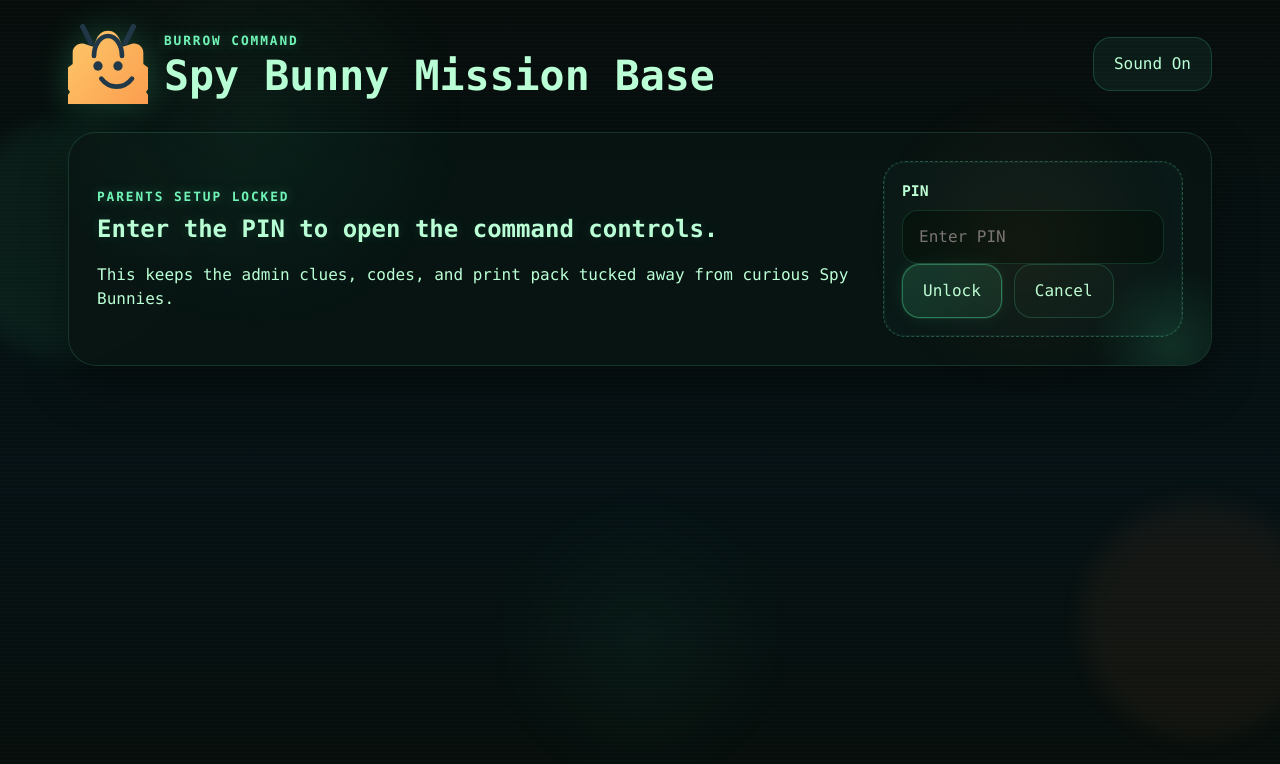
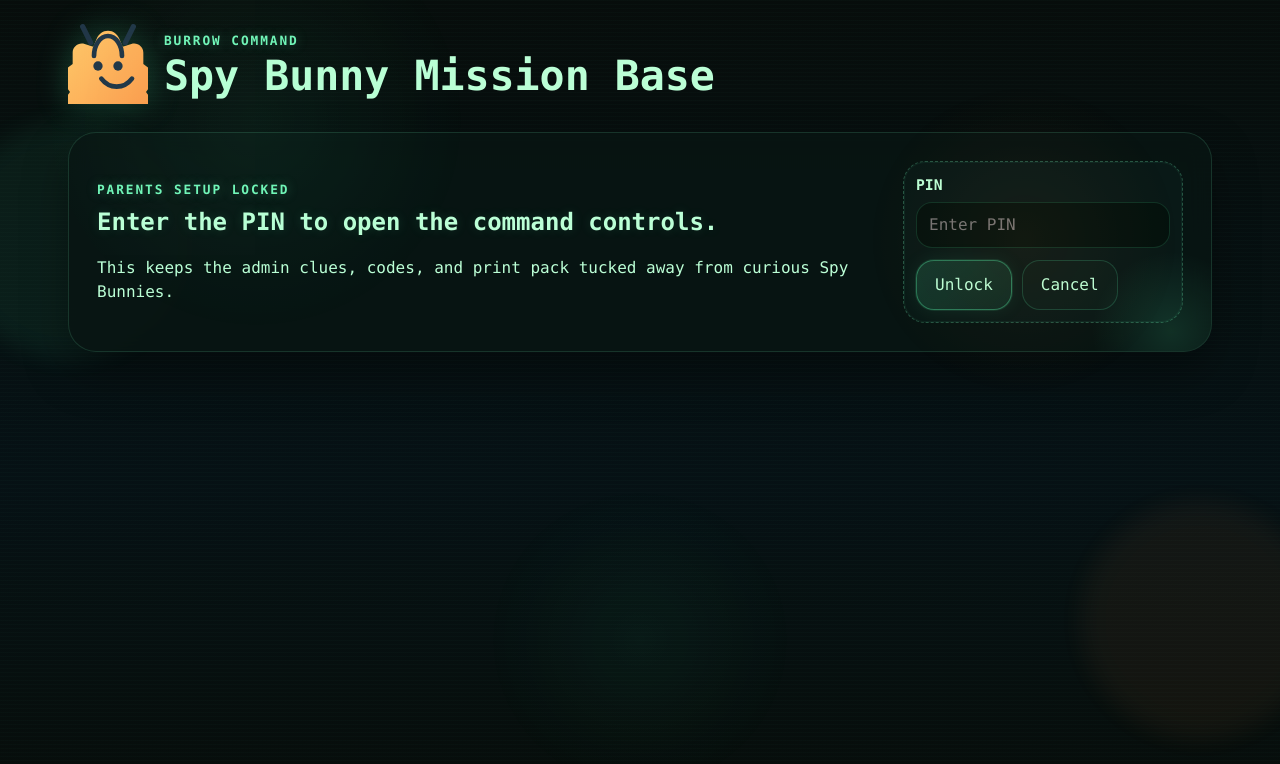
Before and after one commit to andyclifton-stack/spybunnies, a React (Vite) app: page / in a window 1280 px wide. Both pictures are taken after a click on the button "Agent Access". Shown: the top 764 px of the page. Built offline with nearby package versions, Linux system fonts and the light colour scheme.

Commit message:
Switch missions to code-slip flow

```diff
--- a/src/App.tsx
+++ b/src/App.tsx
@@ -228,7 +228,7 @@ function App() {
     setCodeFeedback(
       isFinalMission
         ? 'Treasure unlocked. Spy Bunnies, mission complete!'
-        : `Mission ${currentMission.id} cleared. Next clue incoming.`,
+        : `Code accepted. Mission ${currentMission.id + 1} is ready. Press Listen Now.`,
     );
     setFeedbackTone('success');
 
@@ -237,13 +237,6 @@ function App() {
     } else {
       playSound(playSuccessSound);
     }
-  }
-
-  function toggleSound(): void {
-    setGameState((current) => ({
-      ...current,
-      soundEnabled: !current.soundEnabled,
-    }));
   }
 
   function resetGame(): void {
@@ -316,14 +309,6 @@ function App() {
               Agent Access
             </button>
           ) : null}
-          <button
-            type="button"
-            className="secondary-button"
-            onClick={toggleSound}
-            aria-pressed={gameState.soundEnabled}
-          >
-            {gameState.soundEnabled ? 'Sound On' : 'Sound Off'}
-          </button>
         </div>
       </header>
 
@@ -531,7 +516,7 @@ function PrepScreen({
           </p>
         </div>
 
-        <div className="status-panel">
+        <div className="status-panel parent-pin-panel">
           <div className="status-chip">
             {missionsCompleted} / {MISSIONS.length} missions solved
           </div>
@@ -546,7 +531,7 @@ function PrepScreen({
       </section>
 
       <section className="panel">
-        <h3>Mission Cheat Sheet</h3>
+        <h3>Code Slip Pack</h3>
         <div className="mission-list">
           {MISSIONS.map((mission) => (
             <article className="mission-item" key={mission.id}>
@@ -554,13 +539,14 @@ function PrepScreen({
                 <p className="mission-kicker">Mission {mission.id}</p>
                 <h4>{mission.title}</h4>
                 <p>{mission.prepHint}</p>
+                <div className="admin-clue-block admin-code-card">
+                  <p className="spy-id-kicker">Code Slip To Hide</p>
+                  <p className="admin-code">{mission.acceptedCodes[0]}</p>
+                </div>
                 <div className="admin-clue-block">
-                  <p className="spy-id-kicker">Printable clue</p>
+                  <p className="spy-id-kicker">Mission app clue reference</p>
                   <TextBlocks text={mission.clueText} />
                 </div>
-              </div>
-              <div className="answer-chip">
-                Code: {mission.acceptedCodes.join(' / ')}
               </div>
             </article>
           ))}
@@ -577,7 +563,7 @@ function PrepScreen({
           </button>
         ) : null}
         <button type="button" className="secondary-button" onClick={onPrint}>
-          Print Clues & Codes
+          Print Code Pack
         </button>
         <button type="button" className="danger-button" onClick={onReset}>
           Reset Game
@@ -611,7 +597,7 @@ function ParentsPinScreen({
             curious Spy Bunnies.
           </p>
         </div>
-        <div className="status-panel">
+        <div className="status-panel parent-pin-panel">
           <label className="field">
             <span>PIN</span>
             <input
@@ -1231,10 +1217,10 @@ function MissionTransmissionPanel({
 }) {
   return (
     <NarratedRevealPanel
-      buttonLabel="Decrypt & Read Mission"
-      lockedLabel="Transmission locked. Press the button to reveal the mission."
+      buttonLabel="Listen Now"
+      lockedLabel="Mission locked. Press Listen Now to hear and reveal it."
       panelTitle="Secure Mission Transmission"
-      replayLabel="Replay Mission Transmission"
+      replayLabel="Listen Again"
       speechText={`${mission.title}. ${mission.clueText.replace(/\n/g, ' ')} Team rule. ${mission.teamRule}`}
       text={mission.clueText}
     />
--- a/src/content.ts
+++ b/src/content.ts
@@ -68,7 +68,8 @@ export const MISSIONS: Mission[] = [
     clueText:
       'Welcome, Spy Bunnies.\nBefore the hunt begins, choose your role cards and stay together.\n\nYour first mission is to find the cold keeper.\n\nRiddle:\nI keep milk cold and fruit nice too,\nOpen my door to find your clue.',
     acceptedCodes: ['BEEP'],
-    prepHint: 'Give this clue by hand and hide the next one in the fridge.',
+    prepHint:
+      'Start by handing over Mission 1. Hide the BEEP code slip in the fridge.',
     teamRule:
       'Everyone puts one hand in the middle and says "Spy Bunnies ready!" before the search begins.',
     leadPrompt:
@@ -81,7 +82,7 @@ export const MISSIONS: Mission[] = [
       'The next clue is hidden where frozen things stay.\nBut first you must travel the Bunny Chain way.\n\nLine up youngest to oldest.\nHold hands the whole time.\nDo not let go.\n\nThe youngest bunny finds the clue while the others may help with one free hand only.',
     acceptedCodes: ['HOPS'],
     prepHint:
-      'Hide this clue in the freezer under frozen chips or another safe item.',
+      'Hide the HOPS code slip in the freezer under frozen chips or another safe item.',
     teamRule:
       'Move in age order, stay linked together, and help the youngest Lead Bunny with only one free hand each.',
     leadPrompt:
@@ -93,7 +94,7 @@ export const MISSIONS: Mission[] = [
     clueText:
       'Spy code: DEB\n\nUnscramble it to find where next.\nThen the whole team must bunny-hop there together.',
     acceptedCodes: ['NIBS'],
-    prepHint: 'Hide this clue on a bed or tucked beneath a pillow.',
+    prepHint: 'Hide the NIBS code slip on a bed or tucked beneath a pillow.',
     teamRule:
       'Nobody sprints ahead. Solve the code together and hop there as one team.',
     leadPrompt:
@@ -105,7 +106,7 @@ export const MISSIONS: Mission[] = [
     clueText:
       'You may not search yet.\nFirst, study this room for 15 seconds.\nThen close your eyes.\n\nThe team must name:\n- one soft thing\n- one thing with a colour on it\n- one thing with letters on it\n\nWhen all 3 are answered, solve this:\nI show films and cartoons too,\nIn the lounge waits your next clue.',
     acceptedCodes: ['GLOW'],
-    prepHint: 'Hide this clue by the television in the lounge.',
+    prepHint: 'Hide the GLOW code slip by the television in the lounge.',
     teamRule:
       'The team must complete the memory test before anyone searches or moves on.',
     leadPrompt:
@@ -117,7 +118,7 @@ export const MISSIONS: Mission[] = [
     clueText:
       'Read the first letter of each line:\n\nCounting hours every day\nLooking quietly on display\nOn the wall or shelf I stay\nClicking never, come what may\nKeeping time in my own way',
     acceptedCodes: ['JOLT'],
-    prepHint: 'Hide this clue by a clock.',
+    prepHint: 'Hide the JOLT code slip by a clock.',
     teamRule:
       'Nobody moves until the Checker Bunny says, "Code cracked."',
     leadPrompt:
@@ -129,7 +130,7 @@ export const MISSIONS: Mission[] = [
     clueText:
       'Mission first. Searching second.\n\nCarry one chocolate egg, pom-pom, or paper ball on a spoon from here to the next room.\nOnly the Lead Bunny holds the spoon.\nHelper Bunny may steady the Lead Bunny’s arm.\nIf it drops, everyone freezes and does 2 bunny hops before trying again.\n\nRiddle:\nI hold adventures, facts and tales,\nPaper worlds and pirate sails.',
     acceptedCodes: ['MINT'],
-    prepHint: 'Hide this clue inside a book or on a bookshelf.',
+    prepHint: 'Hide the MINT code slip inside a book or on a bookshelf.',
     teamRule:
       'Complete the spoon mission before solving or searching for the next clue.',
     leadPrompt:
@@ -141,7 +142,7 @@ export const MISSIONS: Mission[] = [
     clueText:
       'Take every second letter:\n\nsShHoOeEsS\n\nSolve it, then let the youngest bunny point to where you should go next.',
     acceptedCodes: ['DASH'],
-    prepHint: 'Hide this clue in the shoe area.',
+    prepHint: 'Hide the DASH code slip in the shoe area.',
     teamRule:
       'The youngest bunny must point to the next location and the team follows that point together.',
     leadPrompt:
@@ -153,7 +154,7 @@ export const MISSIONS: Mission[] = [
     clueText:
       'Before the next clue may be earned:\n- the Lead Bunny must wear two odd shoes or slippers\n- the whole team must march in a silly spy parade\n- the Checker Bunny decides when the parade is funny enough\n\nThen solve:\nUp and down I always go,\nBut never leave the house below.',
     acceptedCodes: ['ZOOM'],
-    prepHint: 'Hide this clue on the stairs.',
+    prepHint: 'Hide the ZOOM code slip on the stairs.',
     teamRule:
       'The parade must happen first, and only the Checker Bunny can declare it funny enough.',
     leadPrompt:
@@ -165,7 +166,7 @@ export const MISSIONS: Mission[] = [
     clueText:
       'This is a stealth mission.\nThe team must go to the next place as quietly as possible.\nIf anyone stomps loudly, everyone must go back and try again.\n\nRiddle:\nI run but have no feet,\nI have a ring but no finger.\nTurn me on to wash your hands.',
     acceptedCodes: ['WAVE'],
-    prepHint: 'Hide this clue by the bathroom sink.',
+    prepHint: 'Hide the WAVE code slip by the bathroom sink.',
     teamRule:
       'Move in full stealth mode. If anyone stomps, restart the quiet walk together.',
     leadPrompt:
@@ -177,7 +178,7 @@ export const MISSIONS: Mission[] = [
     clueText:
       'Trust mission.\nOne bunny closes their eyes.\nAnother bunny guides them using words only: "step left", "stop", "forward", and so on.\n\nWhen the mission is complete, solve this:\nI warm leftovers with a hum,\nPress my buttons, round they come.',
     acceptedCodes: ['PING'],
-    prepHint: 'Hide this clue near the microwave.',
+    prepHint: 'Hide the PING code slip near the microwave.',
     teamRule:
       'Only words may guide the chosen bunny. No pulling, pushing, or dragging.',
     leadPrompt:
@@ -189,7 +190,7 @@ export const MISSIONS: Mission[] = [
     clueText:
       'Move each letter back by one in the alphabet:\n\nDPBU DVQCPBSE\n\nClue Reader may ask one person at a time for help. Nobody shouts all at once.',
     acceptedCodes: ['BRIM'],
-    prepHint: 'Hide this clue in the coat cupboard.',
+    prepHint: 'Hide the BRIM code slip in the coat cupboard.',
     teamRule:
       'The Checker Bunny chooses who speaks next so the code is cracked calmly.',
     leadPrompt:
@@ -201,7 +202,8 @@ export const MISSIONS: Mission[] = [
     clueText:
       'Final team test.\nBefore the last location is revealed:\n- each bunny says one helpful thing another bunny did\n- all four put their hands together\n- everyone says, "Spy Bunnies never quit!"\n\nFinal clue:\nWhere people flop and chat and sprawl,\nLook underneath the softest of all.',
     acceptedCodes: ['GOLD'],
-    prepHint: 'Hide the final treasure under the sofa or inside the cushions.',
+    prepHint:
+      'Hide the GOLD code slip at the sofa or cushions, with the final treasure ready there too.',
     teamRule:
       'The mission only counts after every bunny shares something kind about another teammate.',
     leadPrompt:
--- a/src/styles.css
+++ b/src/styles.css
@@ -273,11 +273,35 @@ button {
 
 .status-panel {
   min-width: min(300px, 100%);
-  padding: 18px;
+  padding: 16px;
   border-radius: 22px;
   background: var(--paper-strong);
   border: 1px dashed rgba(114, 245, 184, 0.28);
   box-shadow: inset 0 0 0 1px rgba(87, 255, 177, 0.06);
+}
+
+.parent-pin-panel {
+  min-width: min(280px, 100%);
+  padding: 12px;
+}
+
+.parent-pin-panel .field {
+  gap: 6px;
+  margin-bottom: 12px;
+}
+
+.parent-pin-panel .field input {
+  padding: 10px 12px;
+}
+
+.parent-pin-panel .button-row {
+  gap: 10px;
+  margin-top: 4px;
+}
+
+.parent-pin-panel .primary-button,
+.parent-pin-panel .secondary-button {
+  padding: 12px 18px;
 }
 
 .status-chip,
@@ -433,6 +457,24 @@ button {
   border: 1px solid rgba(87, 255, 177, 0.08);
 }
 
+.admin-code-card {
+  display: grid;
+  justify-items: center;
+  text-align: center;
+  gap: 8px;
+  padding-top: 18px;
+}
+
+.admin-code {
+  margin: 0;
+  font-size: clamp(2.6rem, 8vw, 4.5rem);
+  font-weight: 800;
+  letter-spacing: 0.2em;
+  text-indent: 0.2em;
+  color: var(--berry);
+  text-shadow: 0 0 14px rgba(114, 245, 184, 0.3);
+}
+
 .mission-panel-header {
   display: flex;
   justify-content: space-between;
@@ -567,7 +609,7 @@ button {
 
 .field input {
   width: 100%;
-  padding: 14px 16px;
+  padding: 12px 14px;
   border-radius: 16px;
   border: 1px solid rgba(87, 255, 177, 0.14);
   background: rgba(5, 18, 15, 0.92);
@@ -1023,4 +1065,9 @@ button {
     border: 1px solid #ccc;
     padding: 16px;
   }
+
+  .admin-code {
+    color: black;
+    text-shadow: none;
+  }
 }
```
